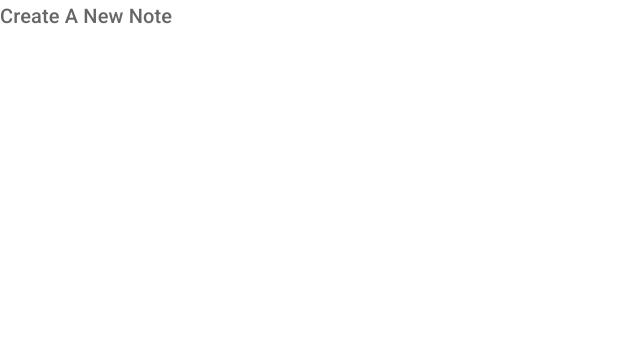
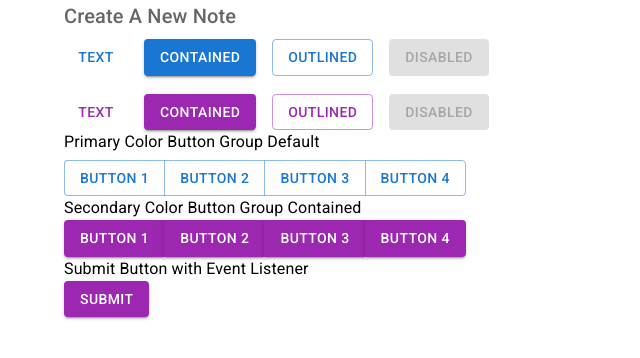
Before and after one commit to calebscode/material-ui-tut, a React (Vite) app: page /create in a window 1280 px wide. Shown: the top 358 px of the page, without its empty margins (0-640 px from the left). Built offline with nearby package versions, Linux system fonts and the light colour scheme.

Commit message:
buttons and container components

```diff
--- a/src/pages/Create.jsx
+++ b/src/pages/Create.jsx
@@ -1,8 +1,12 @@
-import { Typography } from "@mui/material";
+import { Container, Button, ButtonGroup, Stack, Typography } from "@mui/material";
+
+function handleClick() {
+  console.log('you clicked me!')
+}
 
 export default function Create() {
   return (
-    <>
+    <Container>
       <Typography
         variant="h6"
         component="h2"
@@ -10,6 +14,47 @@ export default function Create() {
         gutterBottom>
         Create A New Note
       </Typography>
-    </>
+      <Stack spacing={2} direction="row">
+        <Button variant="text">text</Button>
+        <Button variant="contained">contained</Button>
+        <Button variant="outlined">outlined</Button>
+        <Button variant="contained" disabled>disabled</Button>
+      </Stack>
+      <br></br>
+      <Stack spacing={2} direction="row">
+        <Button color="secondary" variant="text">text</Button>
+        <Button color="secondary" variant="contained">contained</Button>
+        <Button color="secondary" variant="outlined">outlined</Button>
+        <Button color="secondary" variant="contained" disabled>disabled</Button>
+      </Stack>
+      <Typography gutterBottom>
+        Primary Color Button Group Default
+      </Typography>
+      <ButtonGroup color="primary">
+        <Button>button 1</Button>
+        <Button>button 2</Button>
+        <Button>button 3</Button>
+        <Button>button 4</Button>
+      </ButtonGroup>
+      <Typography>
+        Secondary Color Button Group Contained
+      </Typography>
+      <ButtonGroup color="secondary">
+        <Button variant="contained">button 1</Button>
+        <Button variant="contained">button 2</Button>
+        <Button variant="contained">button 3</Button>
+        <Button variant="contained">button 4</Button>
+      </ButtonGroup>
+      <Typography>
+        Submit Button with Event Listener
+      </Typography>
+      <Button
+        type="submit"
+        color="secondary"
+        variant="contained"
+        onClick={handleClick}>
+        Submit
+      </Button>
+    </Container>
   )
 }
```
